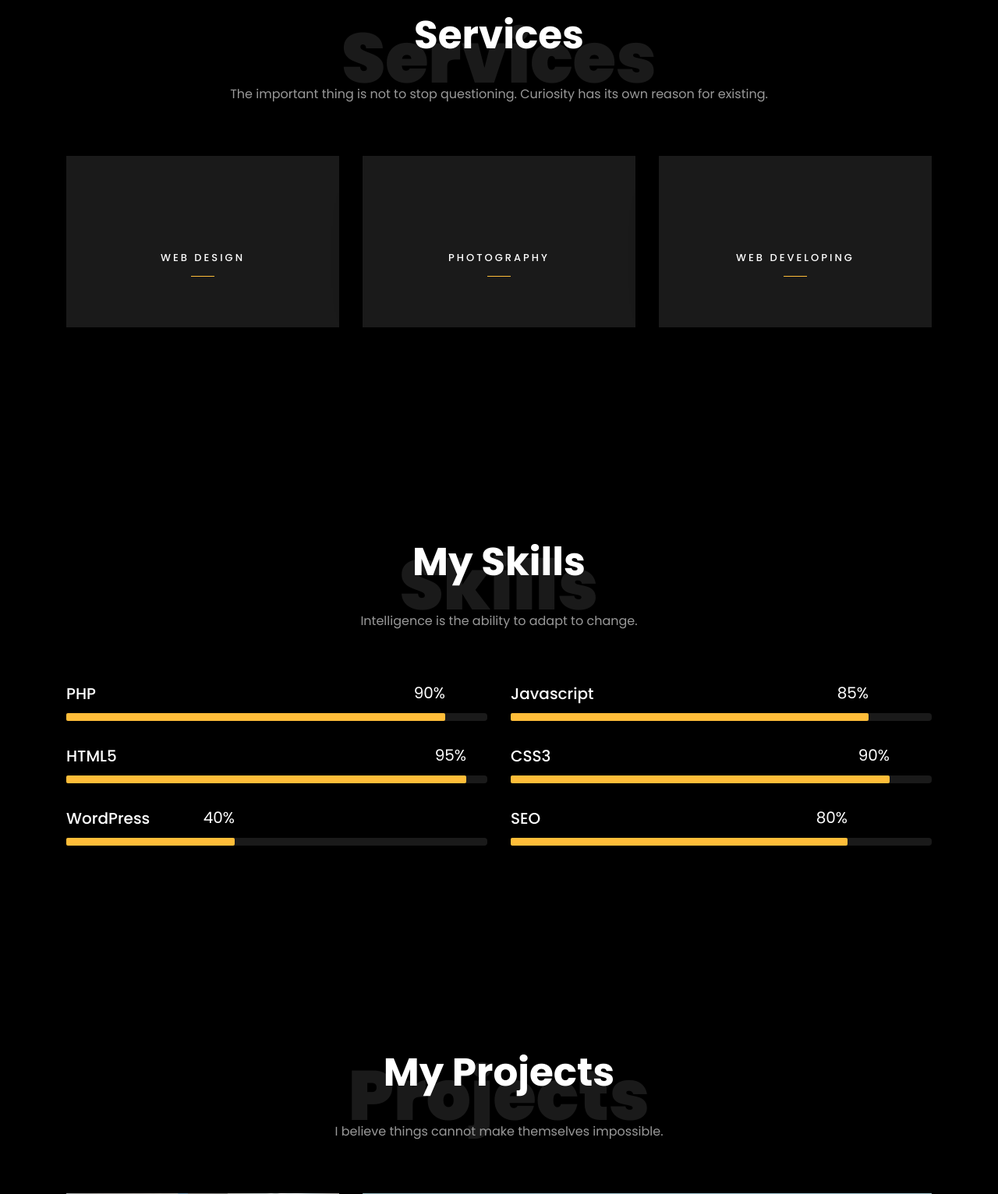
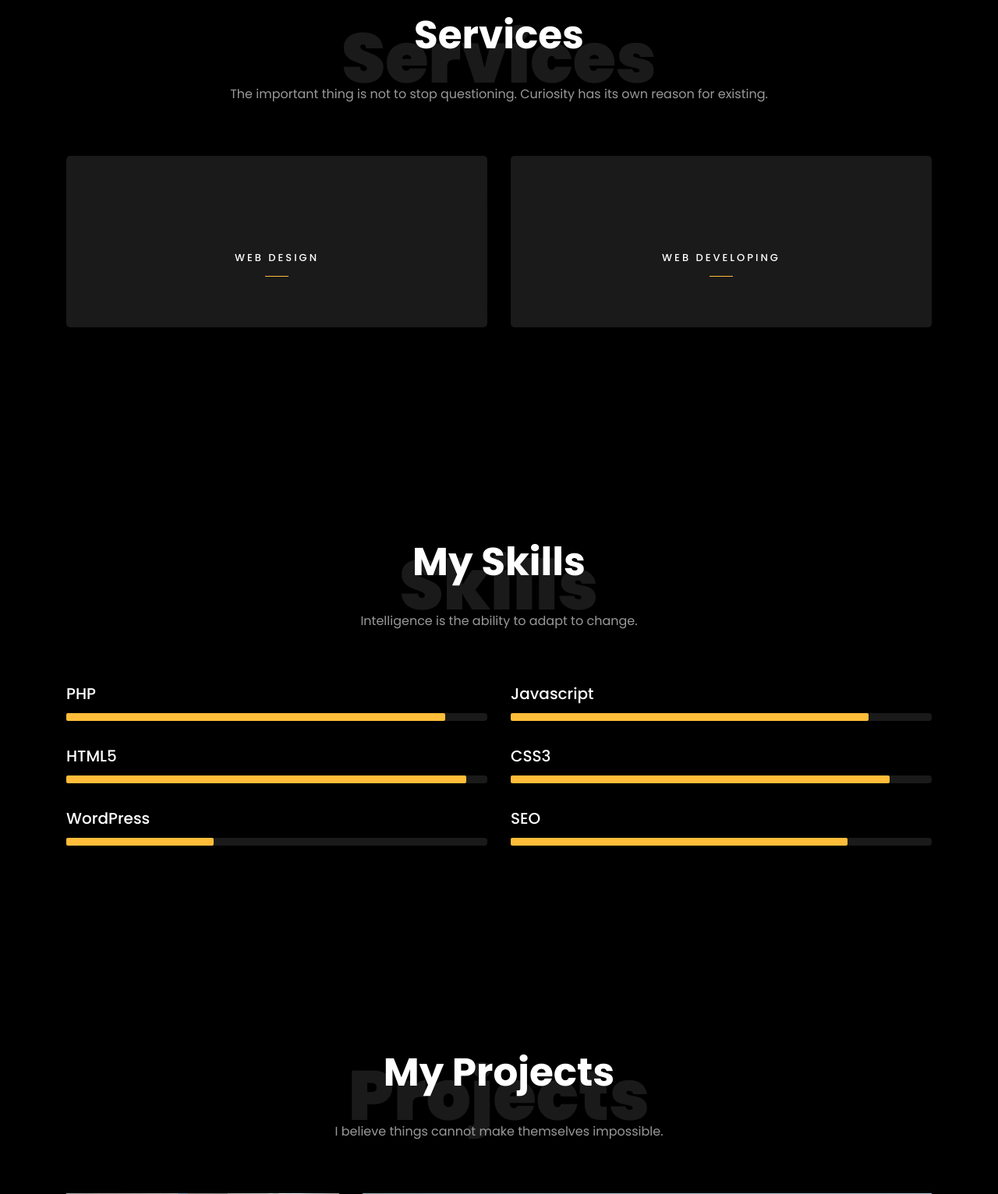
Before and after one commit to DuarteLacerda/DuarteLacerda.github.io, a PHP site: page / in a window 1280 px wide. Shown: the part 2496-4028 px from the top of the page at 78% size. Run offline with PHP 8.4, Linux system fonts and the light colour scheme; some web fonts are replaced.

Commit message:
09/12/25

```diff
--- a/index.html
+++ b/index.html
@@ -62,7 +62,8 @@
         <div class="container">
           <div class="row d-md-flex no-gutters slider-text align-items-end justify-content-end"
             data-scrollax-parent="true">
-            <div class="one-third js-fullheight order-md-last img" style="background-image: url(images/bg_1.png); background-size: contain;">
+            <div class="one-third js-fullheight order-md-last img"
+              style="background-image: url(images/bg_1.png); background-size: contain;">
               <div class="overlay"></div>
             </div>
             <div class="one-forth d-flex align-items-center ftco-animate"
@@ -88,7 +89,8 @@
         <div class="container">
           <div class="row d-flex no-gutters slider-text align-items-end justify-content-end"
             data-scrollax-parent="true">
-            <div class="one-third js-fullheight order-md-last img" style="background-image: url(images/bg_1.png); background-size: contain;">
+            <div class="one-third js-fullheight order-md-last img"
+              style="background-image: url(images/bg_1.png); background-size: contain;">
               <div class="overlay"></div>
             </div>
             <div class="one-forth d-flex align-items-center ftco-animate"
@@ -232,7 +234,7 @@
         </div>
       </div>
       <div class="row">
-        <div class="col-md-4 text-center d-flex ftco-animate">
+        <div class="col-md-6 text-center d-flex ftco-animate">
           <span class="services-1">
             <span class="icon">
               <i class="flaticon-web-design"></i>
@@ -242,18 +244,8 @@
             </div>
           </span>
         </div>
-        <div class="col-md-4 text-center d-flex ftco-animate">
-          <span class="services-1">
-            <span class="icon">
-              <i class="flaticon-ideas"></i>
-            </span>
-            <div class="desc">
-              <h3 class="mb-5">Photography</h3>
-            </div>
-          </span>
-        </div>
-        <div class="col-md-4 text-center d-flex ftco-animate">
-          <span class="services-1">
+        <div class="col-md-6 text-center d-flex ftco-animate">
+          <span class="services-2">
             <span class="icon">
               <i class="flaticon-ux-design"></i>
             </span>
@@ -282,7 +274,6 @@
             <div class="progress">
               <div class="progress-bar color-1" role="progressbar" aria-valuenow="90" aria-valuemin="0"
                 aria-valuemax="100" style="width: 90%">
-                <span>90%</span>
               </div>
             </div>
           </div>
@@ -293,7 +284,6 @@
             <div class="progress">
               <div class="progress-bar color-2" role="progressbar" aria-valuenow="85" aria-valuemin="0"
                 aria-valuemax="100" style="width: 85%">
-                <span>85%</span>
               </div>
             </div>
           </div>
@@ -304,7 +294,6 @@
             <div class="progress">
               <div class="progress-bar color-3" role="progressbar" aria-valuenow="95" aria-valuemin="0"
                 aria-valuemax="100" style="width: 95%">
-                <span>95%</span>
               </div>
             </div>
           </div>
@@ -315,7 +304,6 @@
             <div class="progress">
               <div class="progress-bar color-4" role="progressbar" aria-valuenow="90" aria-valuemin="0"
                 aria-valuemax="100" style="width: 90%">
-                <span>90%</span>
               </div>
             </div>
           </div>
@@ -324,9 +312,8 @@
           <div class="progress-wrap ftco-animate">
             <h3>WordPress</h3>
             <div class="progress">
-              <div class="progress-bar color-5" role="progressbar" aria-valuenow="70" aria-valuemin="0"
-                aria-valuemax="100" style="width: 40%">
-                <span>40%</span>
+              <div class="progress-bar color-5" role="progressbar" aria-valuenow="35" aria-valuemin="0"
+                aria-valuemax="100" style="width: 35%">
               </div>
             </div>
           </div>
@@ -337,7 +324,6 @@
             <div class="progress">
               <div class="progress-bar color-6" role="progressbar" aria-valuenow="80" aria-valuemin="0"
                 aria-valuemax="100" style="width: 80%">
-                <span>80%</span>
               </div>
             </div>
           </div>
@@ -357,46 +343,53 @@
       </div>
       <div class="row">
         <div class="col-md-4">
+          <a href="https://github.com/DuarteLacerda/ti25" target="_blank">
             <div class="project img ftco-animate d-flex justify-content-center align-items-center"
               style="background-image: url(images/project-1.png); background-size: cover;">
               <div class="overlay"></div>
               <div class="text text-center p-4">
-              <h3><a href="https://github.com/DuarteLacerda/ti25" target="_blank">Super market</a></h3>
+                <h3>Super market</h3>
                 <span>Web Developing</span>
               </div>
             </div>
+          </a>
         </div>
         <div class="col-md-8">
+          <a href="https://github.com/DuarteLacerda/Surfnautica" target="_blank">
             <div class="project img ftco-animate d-flex justify-content-center align-items-center"
               style="background-image: url(images/project-4.png); background-size: cover;">
               <div class="overlay"></div>
               <div class="text text-center p-4">
-              <h3><a href="https://github.com/DuarteLacerda/Surfnautica" target="_blank">Surfnautica</a></h3>
+                <h3>Surfnautica</h3>
                 <span>Web Developing</span>
               </div>
             </div>
+          </a>
         </div>
         <div class="col-md-8">
+          <a href="https://www.instructables.com/Crack-the-Code-Game-Arduino-Based-Puzzle-Box/" target="_blank">
             <div class="project img ftco-animate d-flex justify-content-center align-items-center"
               style="background-image: url(images/project-2.jpg); background-size: cover;">
               <div class="overlay"></div>
               <div class="text text-center p-4">
-              <h3><a href="https://www.instructables.com/Crack-the-Code-Game-Arduino-Based-Puzzle-Box/"
-                  target="_blank">Crack the code -
-                  Game Box</a></h3>
+                <h3>Crack the code -
+                  Game Box</h3>
                 <span>Robotics</span>
               </div>
             </div>
+          </a>
         </div>
         <div class="col-md-4">
+          <a href="https://www.thingiverse.com/thing:1720394" target="_blank">
             <div class="project img ftco-animate d-flex justify-content-center align-items-center"
               style="background-image: url(images/project-3.jpg); background-size: cover;">
               <div class="overlay"></div>
               <div class="text text-center p-4">
-              <h3><a href="https://www.thingiverse.com/thing:1720394" target="_blank">Juno Rover</a></h3>
+                <h3>Juno Rover</h3>
                 <span>Robotics</span>
               </div>
             </div>
+          </a>
         </div>
       </div>
     </div>
@@ -469,7 +462,7 @@
 
       <div class="row no-gutters block-9">
         <div class="col-md-6 order-md-last d-flex">
-          <form action="#" class="bg-dark p-4 p-md-5 contact-form" netlify>
+          <form method="post" name="contact" class="bg-dark p-4 p-md-5 contact-form" data-netlify="true">
             <div class="form-group">
               <input type="text" class="form-control" placeholder="Your Name">
             </div>
--- a/scss/style.scss
+++ b/scss/style.scss
@@ -25,9 +25,6 @@ $secondary: #a0f669;
   transition: all $transition ease;
 }
 
-html {
-  // overflow-x: hidden;
-}
 body {
   font-family: $font-primary;
   background: $black;
@@ -912,6 +909,7 @@ h5,
   -webkit-box-shadow: 0px 20px 69px -27px rgba(0, 0, 0, 0.17);
   -moz-box-shadow: 0px 20px 69px -27px rgba(0, 0, 0, 0.17);
   box-shadow: 0px 20px 69px -27px rgba(0, 0, 0, 0.17);
+  border-radius: 5px;
   .icon {
     display: block;
     margin-bottom: 30px;
```
Also changed, not shown: css/style.css. Lines whose indentation alone changed are shown as unchanged.
